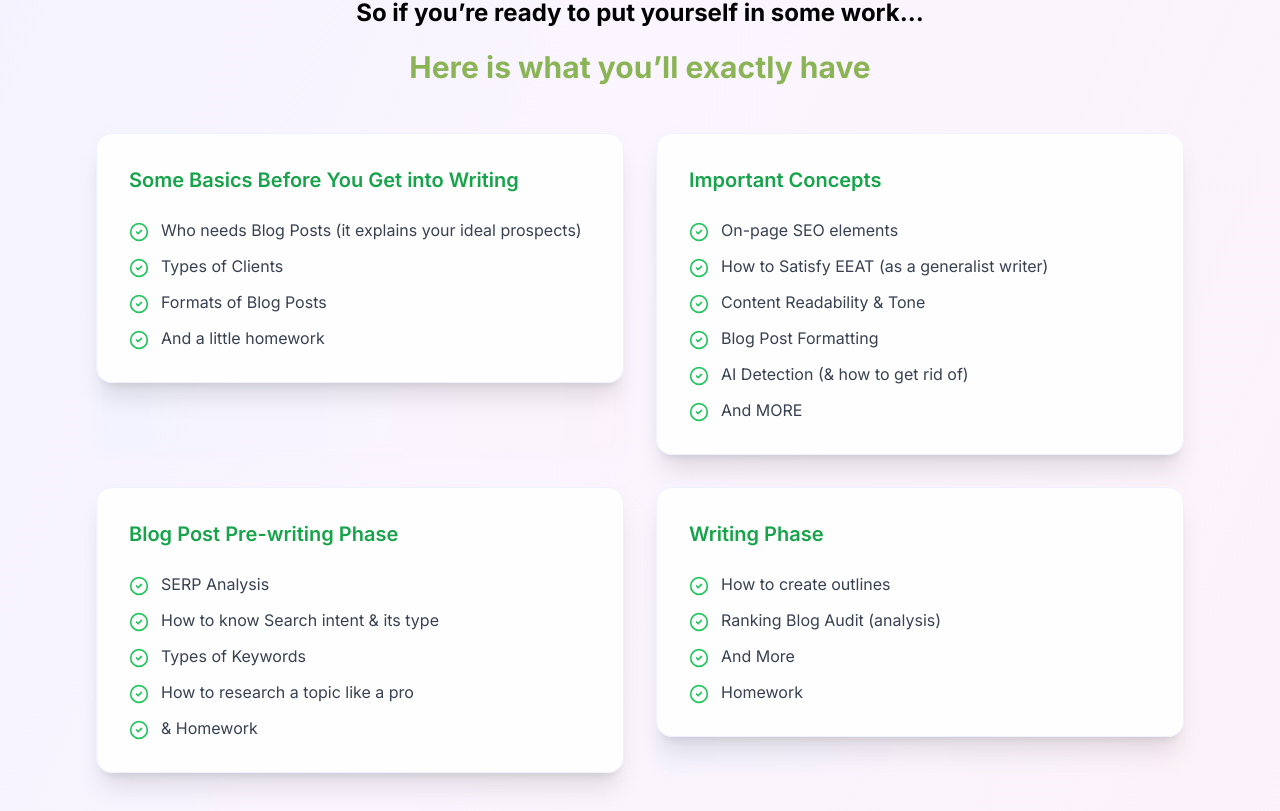
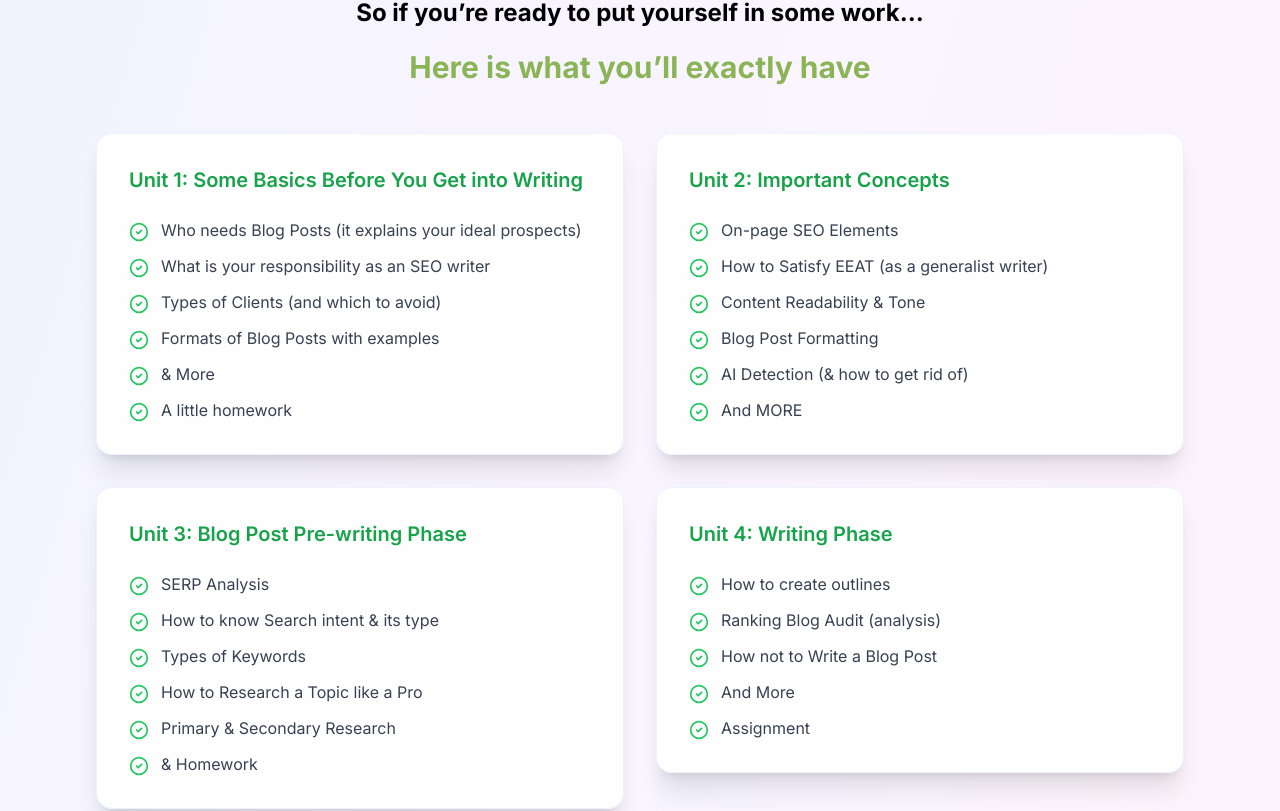
Before and after one commit to asad-ullah-khan1/shafiq-ebook, a Next.js app: page / in a window 1280 px wide. Shown: the part 1589-2400 px from the top of the page. Built offline with nearby package versions, Linux system fonts and the light colour scheme; no server answers.

Commit message:
added payment info

```diff
--- a/src/app/page.js
+++ b/src/app/page.js
@@ -78,19 +78,21 @@ export default function Home() {
             <div className="grid md:grid-cols-2 gap-8">
               {[
                 {
-                  title: "Some Basics Before You Get into Writing",
+                  title: "Unit 1: Some Basics Before You Get into Writing",
                   items: [
                     "Who needs Blog Posts (it explains your ideal prospects)",
-                    "Types of Clients",
-                    "Formats of Blog Posts",
-                    "And a little homework"
+                    "What is your responsibility as an SEO writer",
+                    "Types of Clients  (and which to avoid)",
+                    "Formats of Blog Posts with examples",
+                    "& More",
+                    "A little homework"
                   ],
                   gradient: ""
                 },
                 {
-                  title: "Important Concepts",
+                  title: "Unit 2: Important Concepts",
                   items: [
-                    "On-page SEO elements",
+                    "On-page SEO Elements",
                     "How to Satisfy EEAT (as a generalist writer)",
                     "Content Readability & Tone",
                     "Blog Post Formatting",
@@ -100,23 +102,32 @@ export default function Home() {
                   gradient: "from-indigo-500 to-purple-500"
                 },
                 {
-                  title: "Blog Post Pre-writing Phase",
+                  title: "Unit 3: Blog Post Pre-writing Phase",
                   items: [
                     "SERP Analysis",
                     "How to know Search intent & its type",
                     "Types of Keywords",
-                    "How to research a topic like a pro",
+                    "How to Research a Topic like a Pro",
+                    "Primary & Secondary Research",
                     "& Homework"
                   ],
                   gradient: "from-purple-500 to-pink-500"
                 },
                 {
-                  title: "Writing Phase",
+                  title: "Unit 4: Writing Phase",
                   items: [
                     "How to create outlines",
                     "Ranking Blog Audit (analysis)",
+                    "How not to Write a Blog Post",
                     "And More",
-                    "Homework"
+                    "Assignment",
+                  ],
+                  gradient: "from-pink-500 to-rose-500"
+                },
+                {
+                  title: "And the 5th Unit answers your most pressing questions.",
+                  items: [
+
                   ],
                   gradient: "from-pink-500 to-rose-500"
                 }
@@ -197,6 +208,60 @@ export default function Home() {
               </div>
             </div>
 
+            <div className="py-12 my-5 px-6 bg-transparent">
+              <div className="max-w-4xl mx-auto text-center space-y-6">
+                <h2 className="text-3xl font-bold text-gray-800">
+                  What are these assignments and Homework about?
+                </h2>
+              </div>
+
+              <div className="mt-10 space-y-10 max-w-3xl mx-auto">
+                <div className="bg-white p-6 shadow-lg rounded-lg">
+                  <h3 className="text-2xl font-semibold text-gray-700">Assignment #1:</h3>
+                  <p className="text-gray-600 mt-2">
+                    In the eBook, I selected a topic to show you how to research and outline a topic. It’s kinda real use case demo. So we have the outlines and research stuff done, but instead of writing the blog post, I audited (in full detail) the ranking blog posts on the same topic. So the writing is left, and your first assignment will be to complete the blog post.
+                  </p>
+                </div>
+
+                <div className="bg-white p-6 shadow-lg rounded-lg">
+                  <h3 className="text-2xl font-semibold text-gray-700">Assignment #2:</h3>
+                  <p className="text-gray-600 mt-2">
+                    You can select a topic of your choice and do the research, outline, and writing based on everything you learned in the eBook.
+                  </p>
+                </div>
+
+                <div className="bg-white p-6 shadow-lg rounded-lg">
+                  <h3 className="text-2xl font-semibold text-gray-700">Assignments Review (Only Tier 2)</h3>
+                  <p className="text-gray-600 mt-2">
+                    If you choose tier two, I'll review those blog posts, leave suggestions and comments on Gdoc, and give detailed feedback in voice notes on WhatsApp.
+                  </p>
+                </div>
+
+                <div className="bg-white p-6 shadow-lg rounded-lg">
+                  <h3 className="text-2xl font-semibold text-gray-700">Homework:</h3>
+                  <p className="text-gray-600 mt-2">
+                    There are some questions that I asked & and you'll find the answers.
+                    If you choose tier two, I will check them and share my opinion.
+
+                  </p>
+                </div>
+
+                <div className="bg-white p-6 shadow-lg rounded-lg">
+                  <h3 className="text-2xl font-semibold text-gray-700">Masterclasses</h3>
+                  <p className="text-gray-600 mt-2">
+                    Tier two includes two 1-on-1 masterclasses.
+                    In the first masterclass, we'll cover any concepts from the eBook that you found unclear. We’ll also address any additional concerns you have about freelance SEO blog writing.
+                  </p>
+                  <p className="text-gray-600 mt-2">
+                    In the 2ndmasterclass, we will discuss your writing (based on the blog posts you wrote), how you can further upskill and improve, etc.
+
+                    If you have written less than 20 blog posts for clients, I’d highly suggest you tier two. And note that there are limited slots for tier two.
+
+                  </p>
+                </div>
+              </div>
+            </div>
+
             <p className="text-center mt-8 text-lg font-medium text-green-600">
               If you are a newbie, I'd highly suggest the 2nd one.
             </p>
--- a/src/app/subscription/page.js
+++ b/src/app/subscription/page.js
@@ -80,12 +80,13 @@ export default function Subscription() {
             <div className="mx-auto max-w-7xl px-6 lg:px-8">
                 <div className="mx-auto max-w-4xl text-center">
                     <h2 className="text-base font-semibold leading-7 text-indigo-600">Pricing</h2>
+                    <p className="mt-4 text-lg text-gray-500">
+                        Hey, friend…here's what the eBook will cost you
+                    </p>
                     <p className="mt-2 text-4xl font-bold tracking-tight text-gray-900 sm:text-5xl">
-                        Choose your subscription plan
+                        Choose the plan that you think will help you most
                     </p>
-                    <p className="mt-4 text-lg text-gray-500">
-                        Select a plan that suits your needs and start your journey today.
-                    </p>
+
                 </div>
 
                 {error && (
@@ -143,6 +144,26 @@ export default function Subscription() {
                         </div>
                     ))}
                 </div>
+
+                <div className="mx-auto max-w-4xl text-center my-12">
+
+                    <p className="mt-2 text-3xl font-bold tracking-tight text-gray-900 sm:text-5xl">
+                        Payment Information
+                    </p>
+
+                    <h2 className='text-2xl font-bold tracking=tight text-red-500 sm:text-5xl py-2'>Jazcash:</h2>
+                    <p className='text-2xl font-light py-2'>Account Nmb: 03176824639 <br />
+                        Account Name: Muhammad Shafique
+                    </p>
+                    <p className='font-light'>
+
+                        Send the <span className='font-bold'>screenshot</span> on WhatsApp (03176824639).
+                        Also, message me on WA if you have any questions.
+
+                    </p>
+
+                </div>
+
             </div>
         </div>
     );
```
